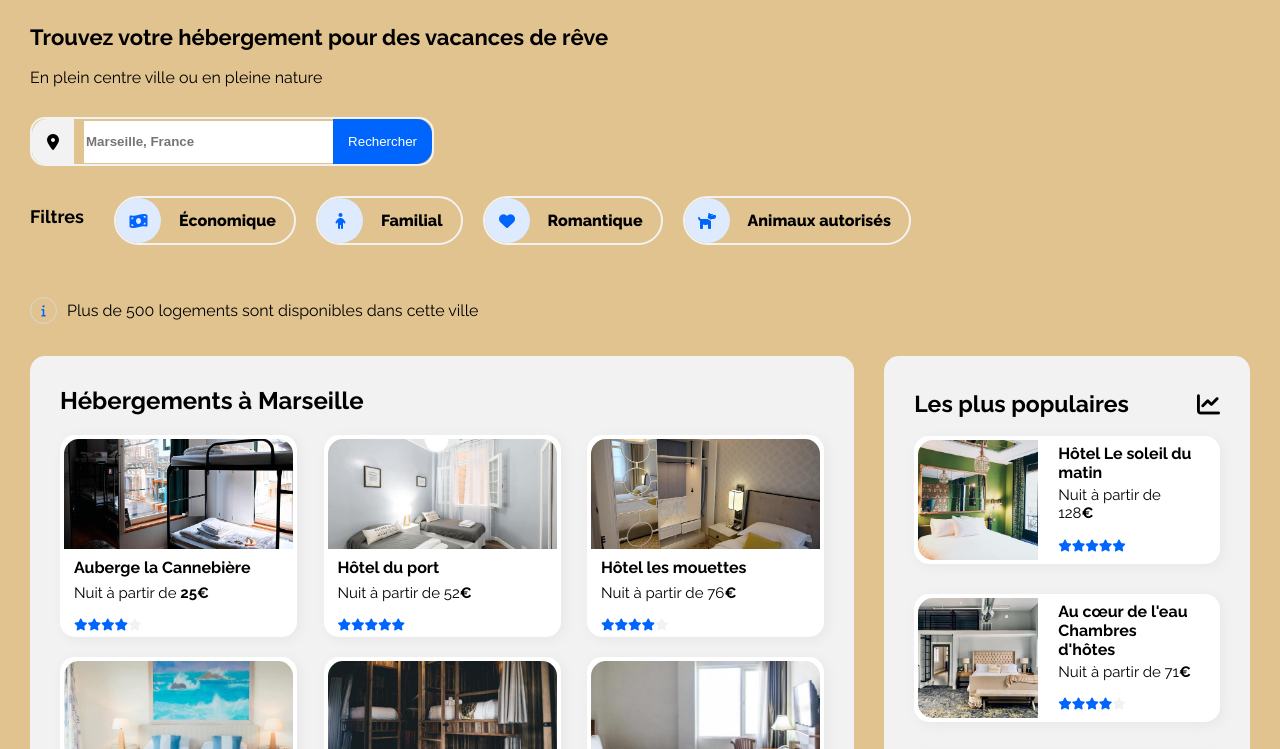
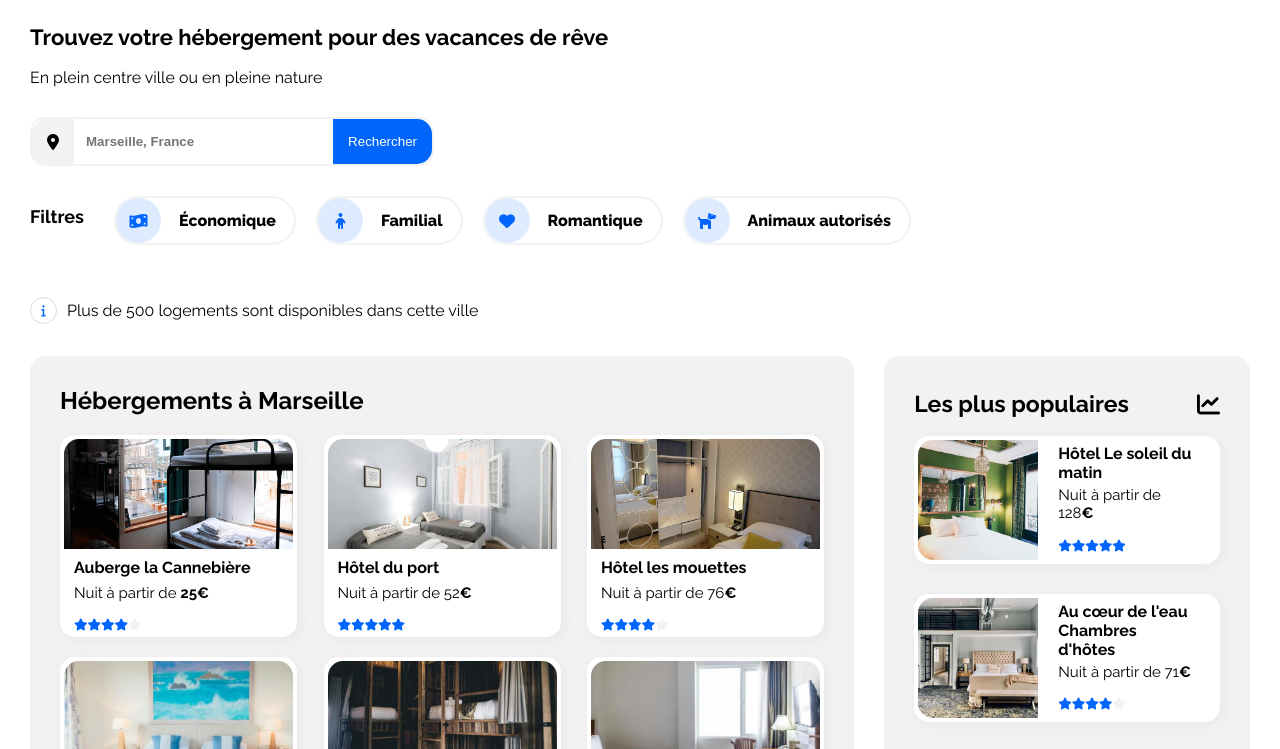
Before and after one commit to davidOC007/davidOC007.github.io, a plain HTML site: page index.html in a window 1280 px wide. Shown: the part 86-835 px from the top of the page. Drawn offline with Linux system fonts and the light colour scheme.

Commit message:
Add files via upload

```diff
--- a/style.css
+++ b/style.css
@@ -3,7 +3,6 @@
 body{
     font-family: Raleway, sans-serif;
     margin: 0;
-    background-color:#e0c38e
 }
 
 li{
```
